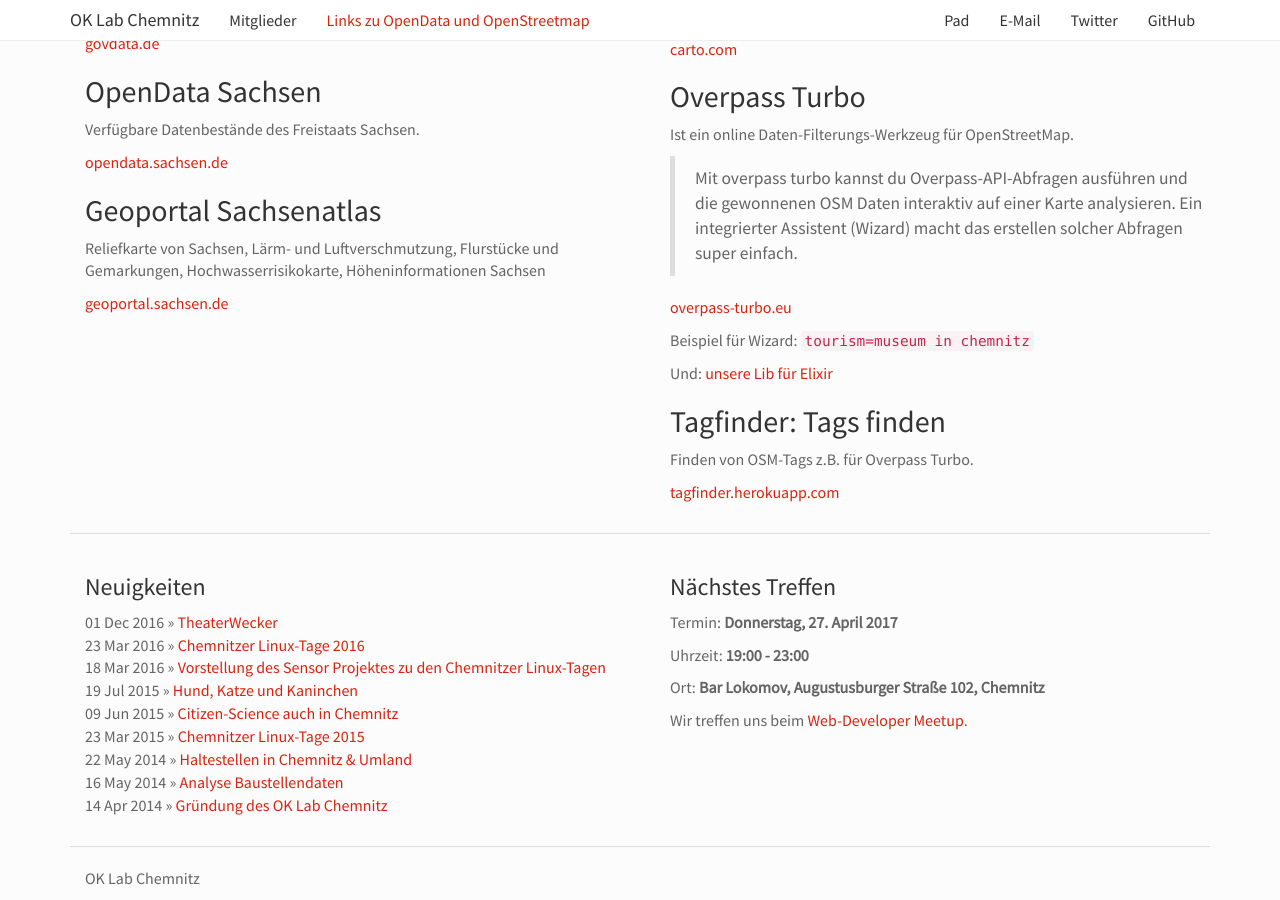
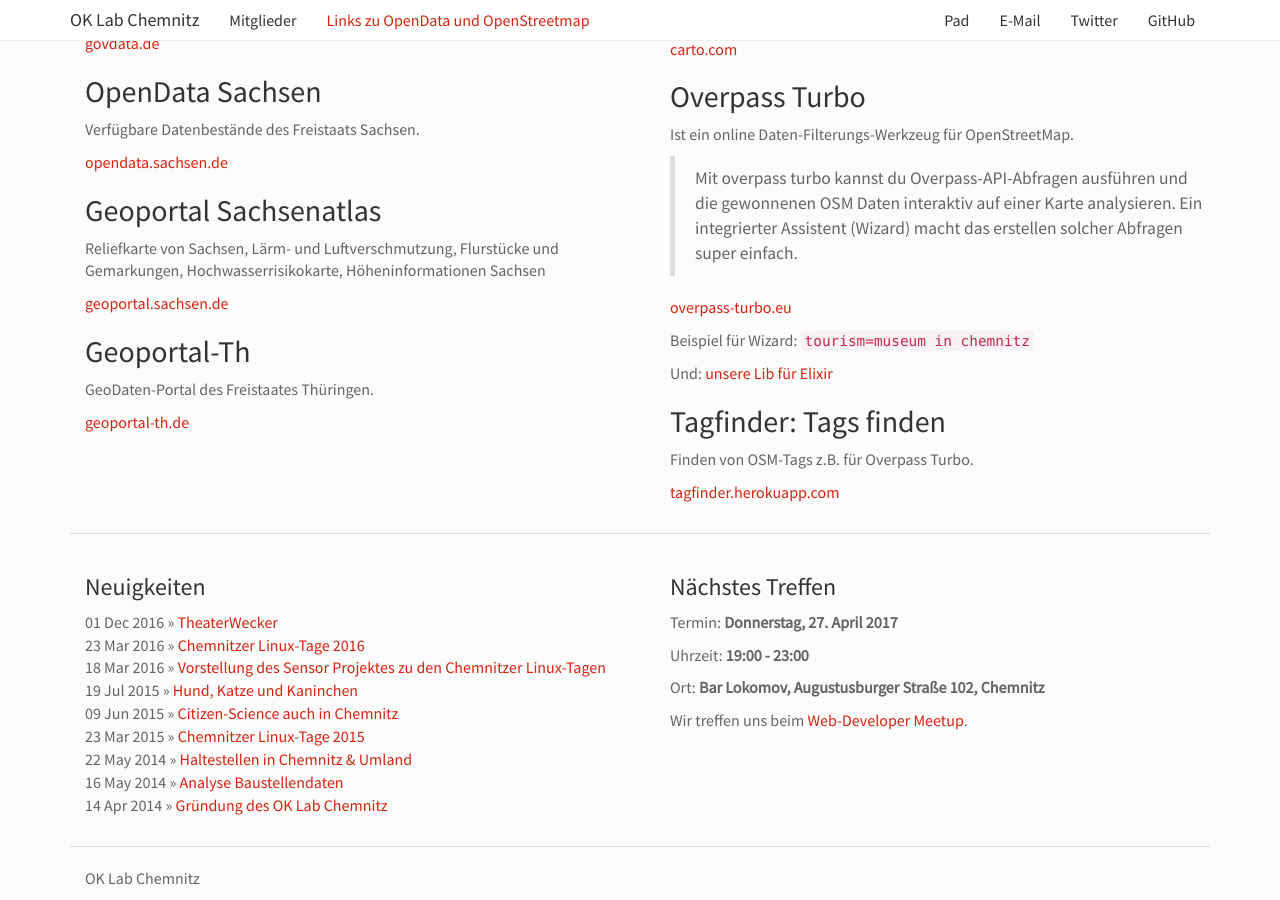
Before and after one commit to CodeforChemnitz/codeforchemnitz.github.io, a Jekyll site: the page built from links/index.md, in a window 1280 px wide and 900 px high, scrolled down 733 px. Built offline with Jekyll 4.4.1, drawn with Linux system fonts in a browser that asks for light colours.

Commit message:
geoportal-th closes #6

```diff
--- a/links/_opendata.md
+++ b/links/_opendata.md
@@ -23,3 +23,8 @@
 Reliefkarte von Sachsen, Lärm- und Luftverschmutzung, Flurstücke und Gemarkungen, Hochwasserrisikokarte, Höheninformationen Sachsen
 
 [geoportal.sachsen.de](http://geoportal.sachsen.de)
+
+## Geoportal-Th
+GeoDaten-Portal des Freistaates Thüringen.
+
+[geoportal-th.de](http://www.geoportal-th.de)
```
